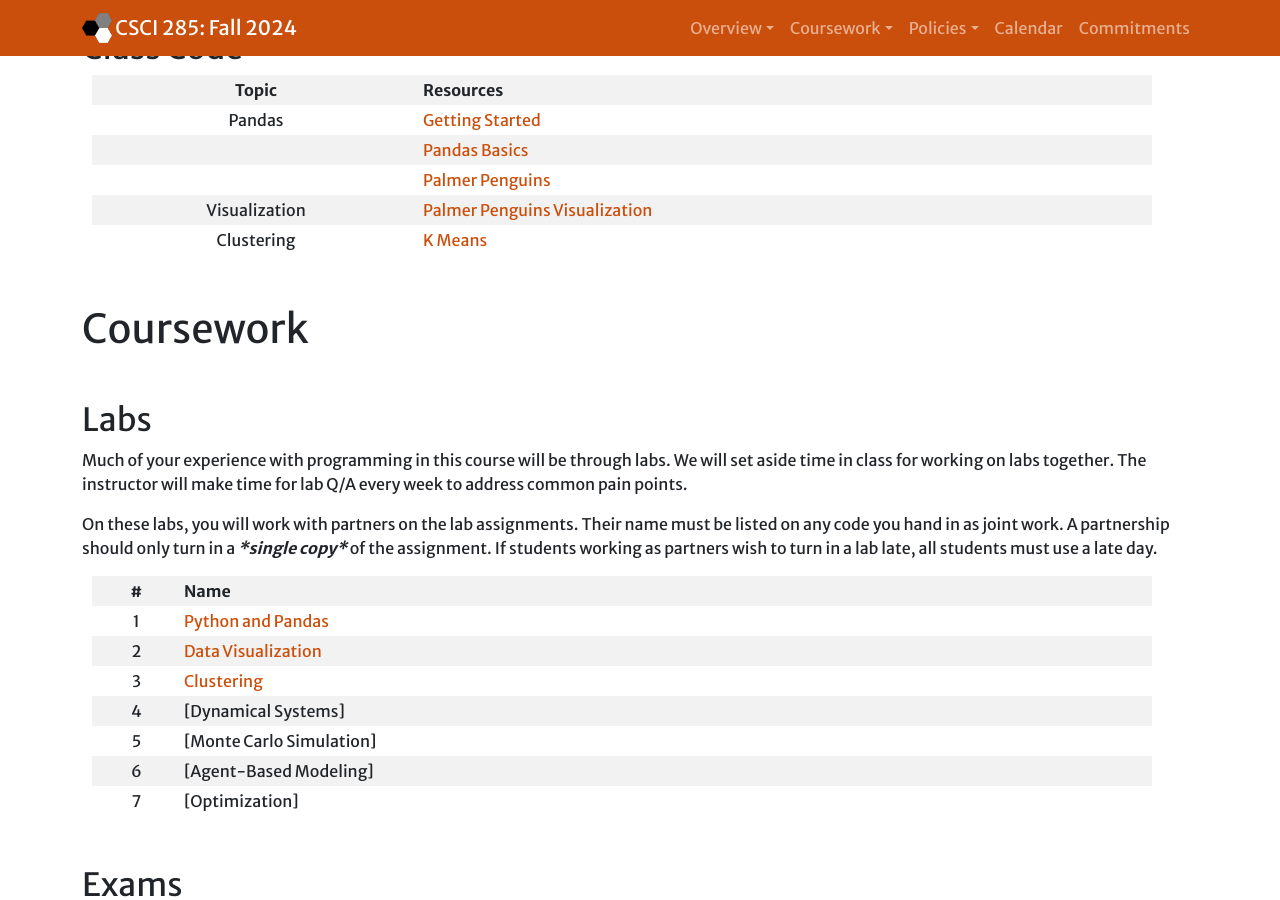
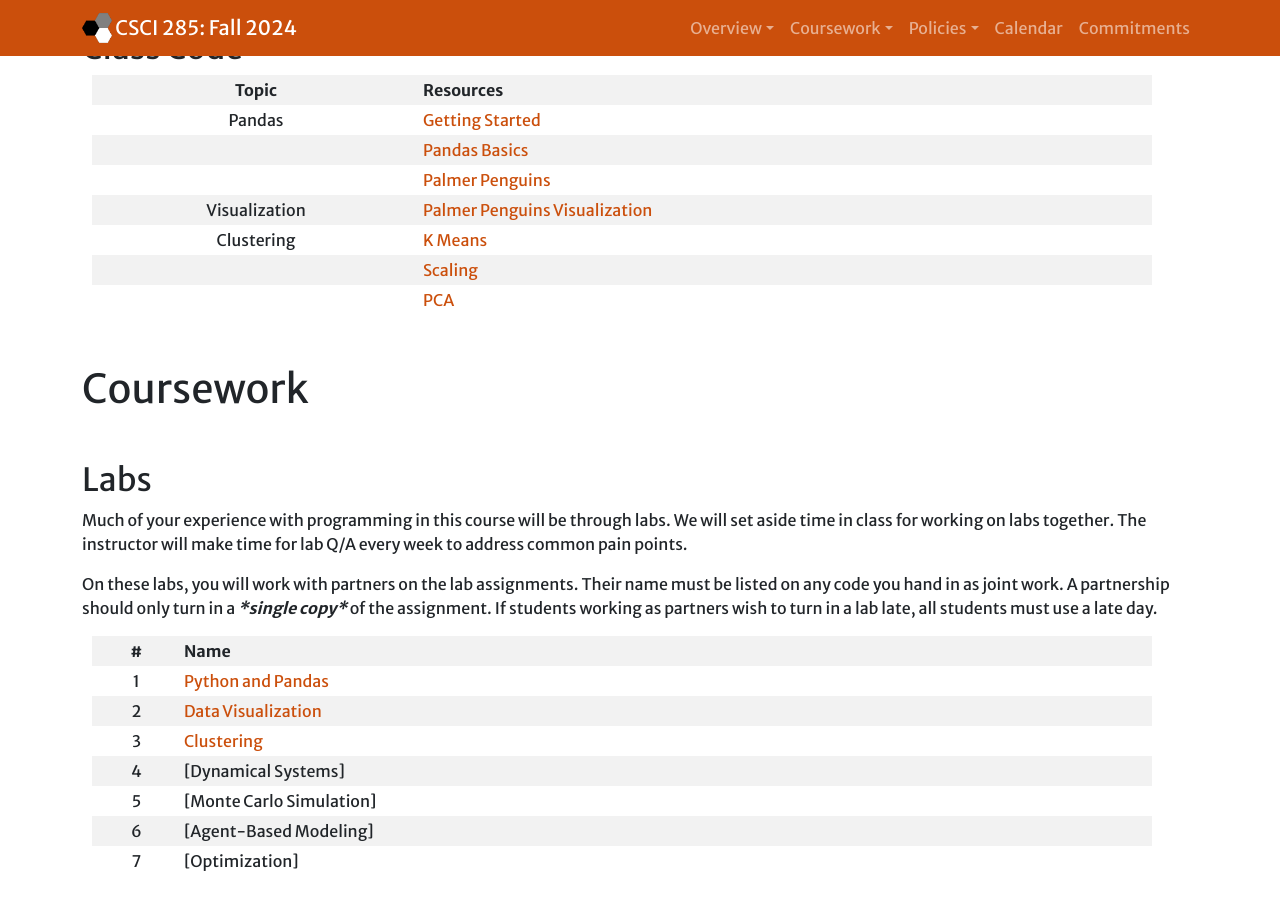
Before and after one commit to Hendrix-CS/csci285, a Jekyll site: the page built from index.md, in a window 1280 px wide and 900 px high, scrolled down 1260 px. Built offline with Jekyll 4.4.1, drawn with Linux system fonts in a browser that asks for light colours; nearby versions of some CDN libraries.

Commit message:
PCA Notes

```diff
--- a/index.md
+++ b/index.md
@@ -42,6 +42,8 @@ Upon completing this course, you will be able to,
 | | [Palmer Penguins](https://www.kaggle.com/code/markgoadrich/palmer-penguins) |
 |Visualization|[Palmer Penguins Visualization](https://www.kaggle.com/code/markgoadrich/palmer-penguins-visualization) |
 | Clustering | [K Means](https://www.kaggle.com/code/markgoadrich/k-means-algorithm) |
+| | [Scaling](https://www.kaggle.com/code/markgoadrich/considerations-when-clustering-with-k-means) |
+| | [PCA](https://www.kaggle.com/code/markgoadrich/principal-component-analysis) |
 
 <br>
 
```
